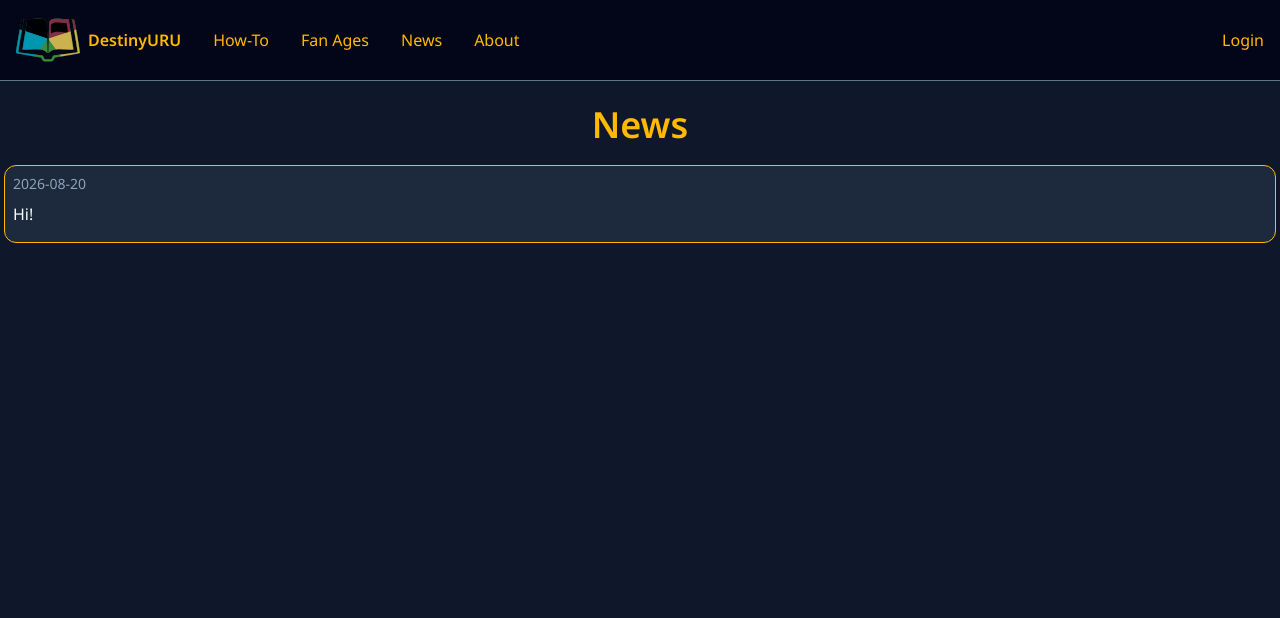
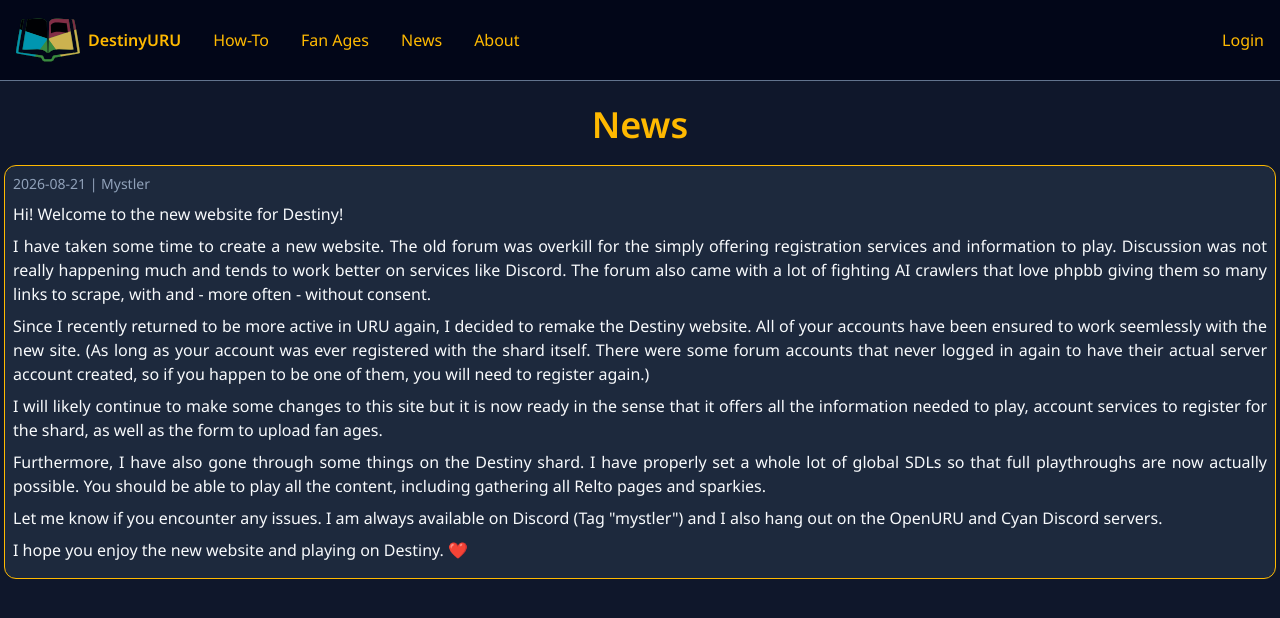
Before and after one commit to Mystler/destiny-web, a SvelteKit app: page /news in a window 1280 px wide. Shown: the top 618 px of the page. Built offline with nearby package versions, Linux system fonts and the light colour scheme; no server answers.

Commit message:
feat: News post

```diff
--- a/src/routes/news/+page.svelte
+++ b/src/routes/news/+page.svelte
@@ -10,7 +10,33 @@
 <h1>News</h1>
 
 <div class="p-1">
-  <Card date="2026-08-20">
-    <p>Hi!</p>
+  <Card date="2026-08-21 | Mystler">
+    <p>Hi! Welcome to the new website for Destiny!</p>
+    <p>
+      I have taken some time to create a new website. The old forum was overkill for the simply offering registration
+      services and information to play. Discussion was not really happening much and tends to work better on services
+      like Discord. The forum also came with a lot of fighting AI crawlers that love phpbb giving them so many links to
+      scrape, with and - more often - without consent.
+    </p>
+    <p>
+      Since I recently returned to be more active in URU again, I decided to remake the Destiny website. All of your
+      accounts have been ensured to work seemlessly with the new site. (As long as your account was ever registered with
+      the shard itself. There were some forum accounts that never logged in again to have their actual server account
+      created, so if you happen to be one of them, you will need to register again.)
+    </p>
+    <p>
+      I will likely continue to make some changes to this site but it is now ready in the sense that it offers all the
+      information needed to play, account services to register for the shard, as well as the form to upload fan ages.
+    </p>
+    <p>
+      Furthermore, I have also gone through some things on the Destiny shard. I have properly set a whole lot of global
+      SDLs so that full playthroughs are now actually possible. You should be able to play all the content, including
+      gathering all Relto pages and sparkies.
+    </p>
+    <p>
+      Let me know if you encounter any issues. I am always available on Discord (Tag "mystler") and I also hang out on
+      the OpenURU and Cyan Discord servers.
+    </p>
+    <p>I hope you enjoy the new website and playing on Destiny. ❤️</p>
   </Card>
 </div>
```
